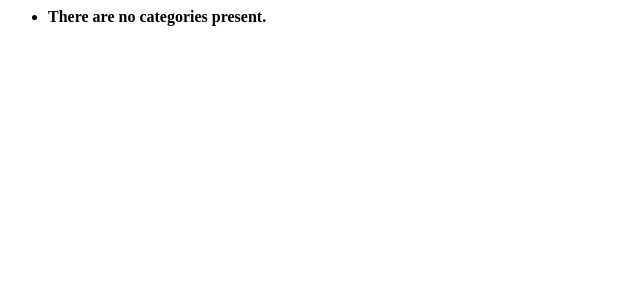
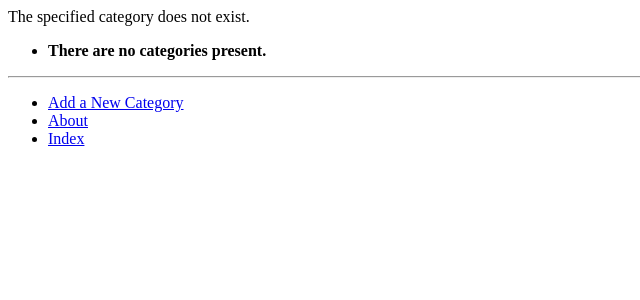
Before and after one commit to liukewia/tango_with_django_project, a Django app: page /rango/category/1/ in a window 1280 px wide. Shown: the top 300 px of the page, without its empty margins (0-640 px from the left). Run offline with Django 3.2, Linux system fonts and the light colour scheme; data that the repository does not hold is empty.

Commit message:
chapter 8: fix wrong direct problem

```diff
--- a/rango/views.py
+++ b/rango/views.py
@@ -82,4 +82,4 @@ def show_category(request, category_name_slug):
         context_dict['category'] = None
         context_dict['pages'] = None
 
-    return render(request, 'rango/categories.html', context=context_dict)
+    return render(request, 'rango/category.html', context=context_dict)
```
Also changed, not shown: templates/rango/category.html (indentation only).
